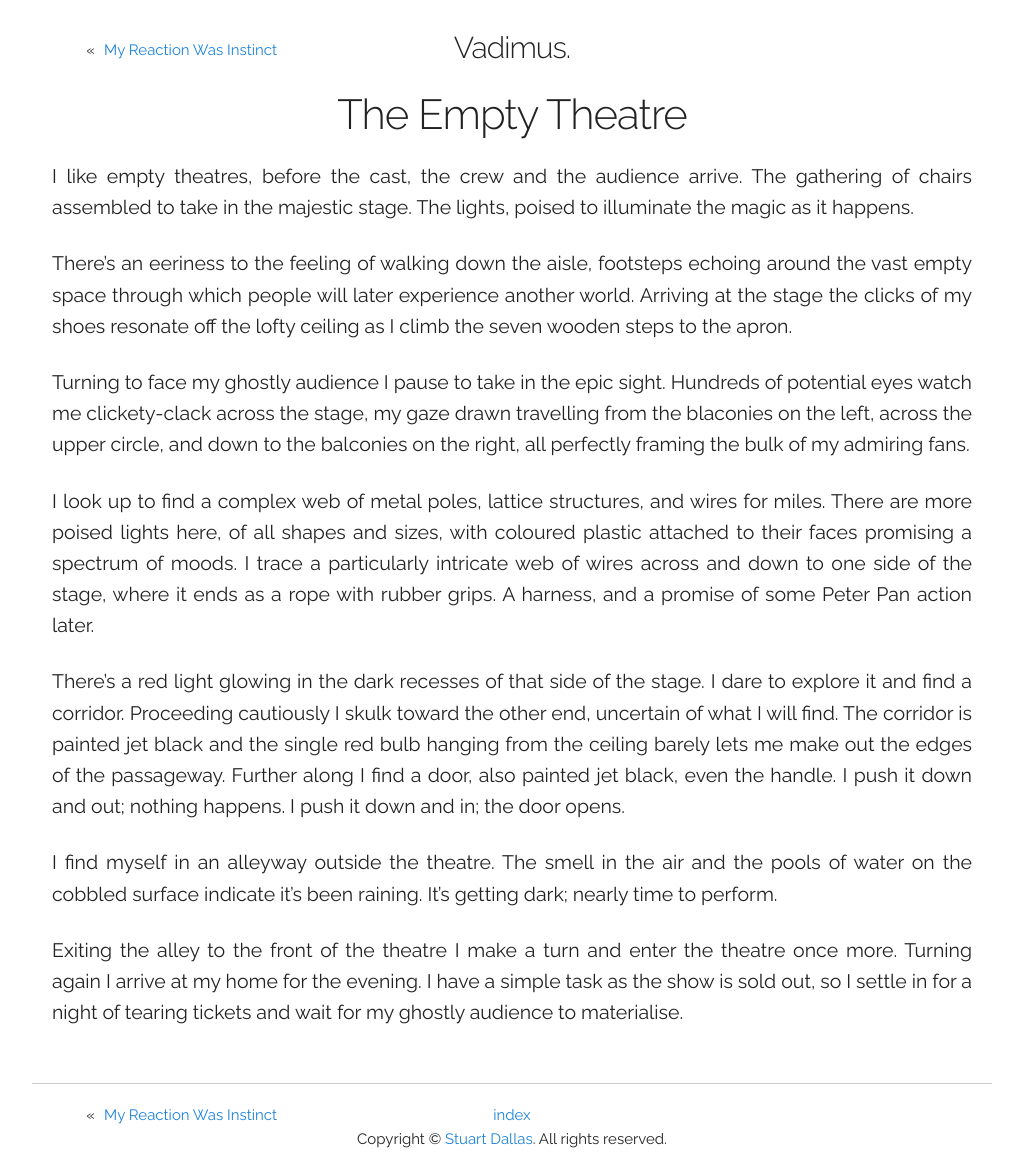
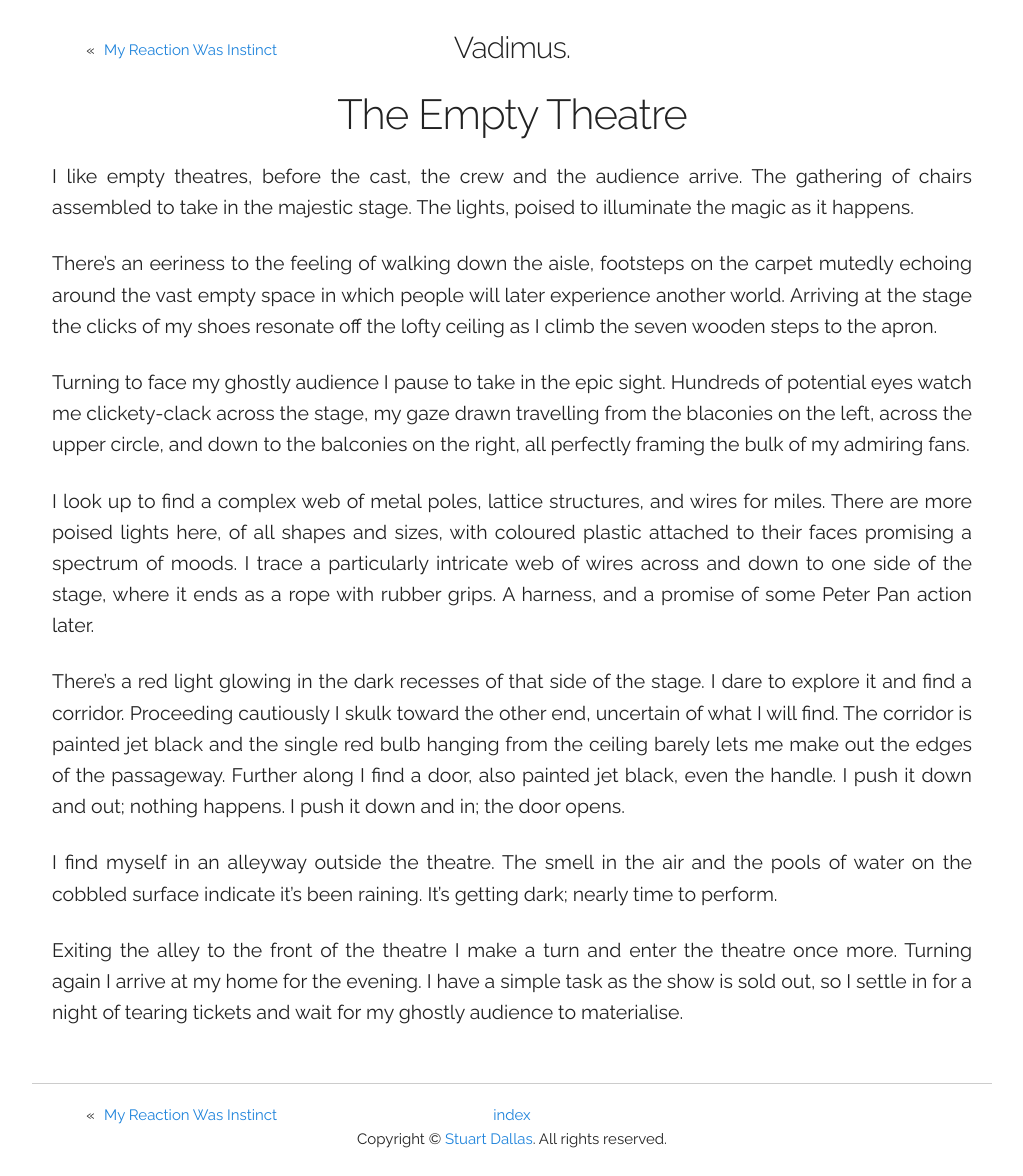
Before and after one commit to stut/vadimus.uk, a Jekyll site: the page built from _posts/2021-09-24-the-empty-theatre.md, in a window 1280 px wide. Shown: the whole page, without its empty margins (128-1151 px from the left). Built offline with Jekyll 4.4.1, drawn with Linux system fonts in a browser that asks for light colours.

Commit message:
Fixed the echoing footsteps on carpet.

```diff
--- a/_posts/2021-09-24-the-empty-theatre.md
+++ b/_posts/2021-09-24-the-empty-theatre.md
@@ -6,7 +6,7 @@ categories: five-minute-writer
 ---
 I like empty theatres, before the cast, the crew and the audience arrive. The gathering of chairs assembled to take in the majestic stage. The lights, poised to illuminate the magic as it happens.
 
-There's an eeriness to the feeling of walking down the aisle, footsteps echoing around the vast empty space through which people will later experience another world. Arriving at the stage the clicks of my shoes resonate off the lofty ceiling as I climb the seven wooden steps to the apron.
+There's an eeriness to the feeling of walking down the aisle, footsteps on the carpet mutedly echoing around the vast empty space in which people will later experience another world. Arriving at the stage the clicks of my shoes resonate off the lofty ceiling as I climb the seven wooden steps to the apron.
 
 Turning to face my ghostly audience I pause to take in the epic sight. Hundreds of potential eyes watch me clickety-clack across the stage, my gaze drawn travelling from the blaconies on the left, across the upper circle, and down to the balconies on the right, all perfectly framing the bulk of my admiring fans.
 
```
